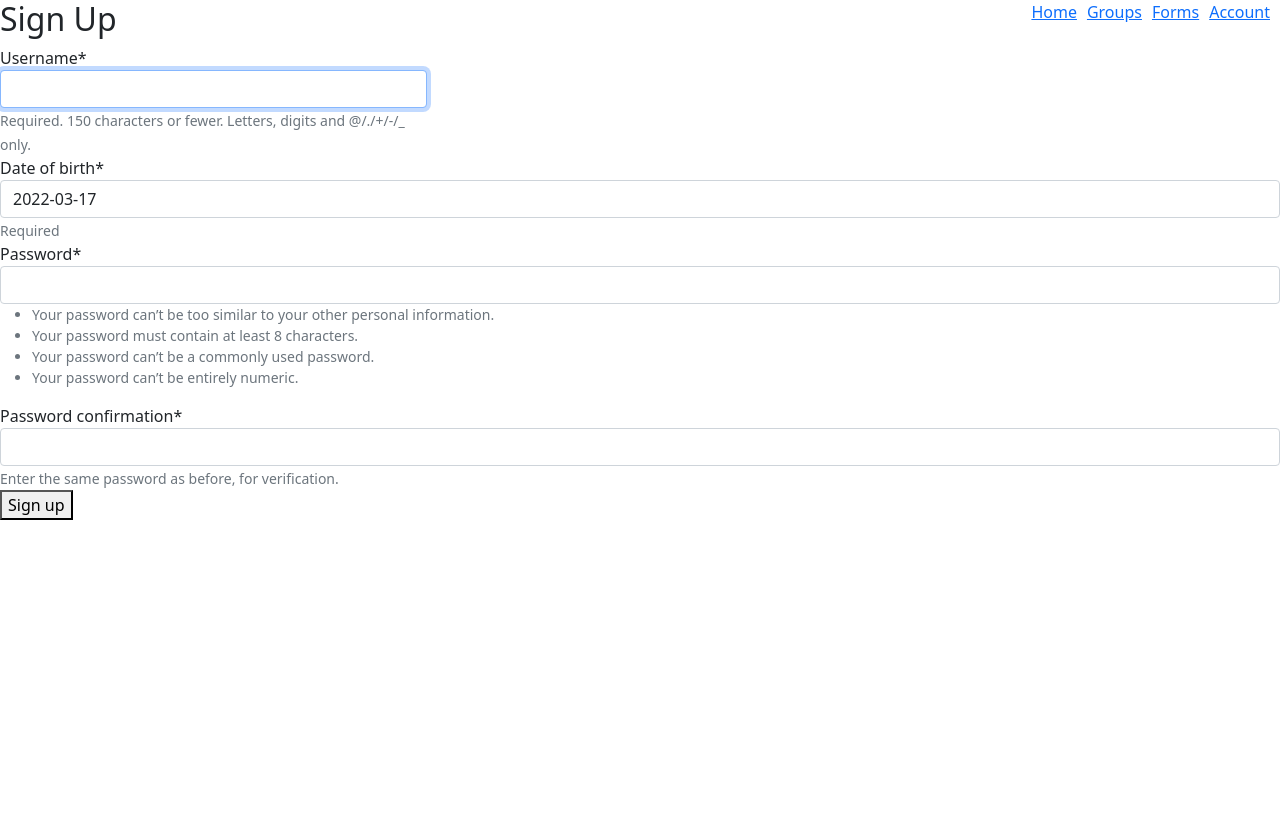
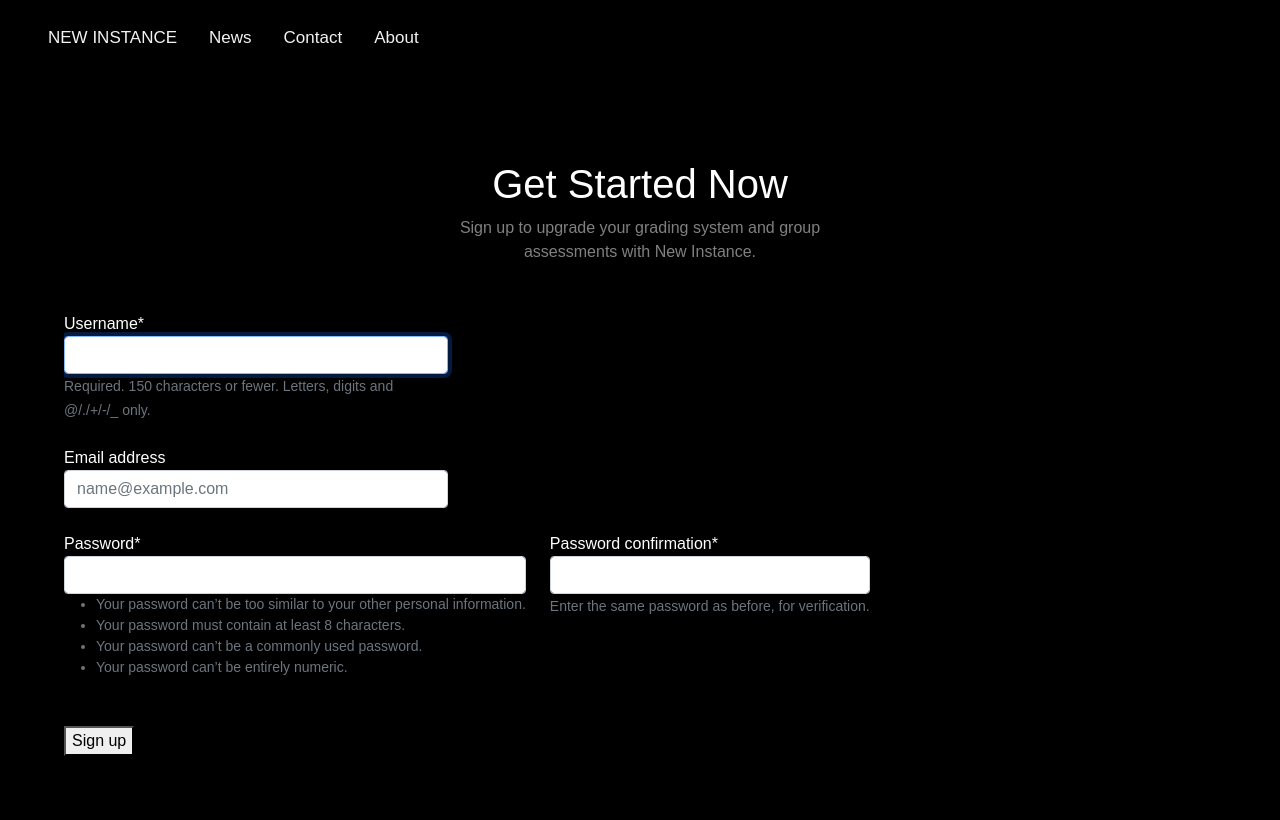
Before and after one commit to leenaaahmed/newinstance, a Django app: page /signup/ in a window 1280 px wide. Before the commit the page ends 520 px from the top, so only its background shows below. Run offline with Django 4.2, Linux system fonts and the light colour scheme; some libraries are stand-ins or nearby versions.

Commit message:
signup styling

```diff
--- a/peerAssessment/peerAssessmentApp/templates/base.html
+++ b/peerAssessment/peerAssessmentApp/templates/base.html
@@ -2,8 +2,8 @@
 <html lang="en">
 <head>
     <link href="https://cdn.jsdelivr.net/npm/bootstrap@5.1.3/dist/css/bootstrap.min.css" rel="stylesheet" integrity="sha384-1BmE4kWBq78iYhFldvKuhfTAU6auU8tT94WrHftjDbrCEXSU1oBoqyl2QvZ6jIW3" crossorigin="anonymous">
+    <link rel="stylesheet" href="https://cdnjs.cloudflare.com/ajax/libs/font-awesome/4.7.0/css/font-awesome.min.css">
     <meta charset="UTF-8">
-    <link rel="stylesheet" href="templates/styling.css">
     <title>Peer Assessment</title>
 </head>
 <body>
--- a/peerAssessment/peerAssessmentApp/templates/signup.html
+++ b/peerAssessment/peerAssessmentApp/templates/signup.html
@@ -4,14 +4,165 @@
 
 {% block content %}
 
-<ul style="list-style: none; display: inline-flex; float: right">
-    <li><a href="default.asp" style="padding-right:10px;">Home</a></li>
-    <li><a href="news.asp" style="padding-right:10px;">Groups</a></li>
-    <li><a href="contact.asp" style="padding-right:10px;">Forms</a></li>
-    <li><a href="about.asp" style="padding-right:10px;">Account</a></li>
-</ul>
+<head>
+    <style>
+    * {
+        box-sizing: border-box;
+        font-family: Arial, Helvetica, sans-serif;
+    }
 
-<h2 class="heading">Sign Up</h2>
+    @font-face {
+        font-family: carmen-sans;
+        src: url(./regularfont.otf)
+    }
+
+    .h1 h2 h3 h4{
+        color: white;
+    }
+
+    #navbar{
+        width: 100%;
+        height: 10vh;
+        background-color: black;
+        padding-top: 0.7em;
+        padding-left: 2em;
+    }
+
+    .navlist{
+        width: 100;
+        overflow: hidden;
+    }
+
+    .navlist a{
+        float: left;
+        display: block;
+        color: #f2f2f2;
+        text-align: center;
+        padding: 14px 16px;
+        text-decoration: none;
+        font-size: 17px;
+    }
+
+    .navlist a:hover {
+        color: red;
+    }
+
+    .navlist a.active {
+        color: red;
+    }
+
+    .navlist .icon {
+         display: none;
+    }
+
+    .logo{
+        position: relative;
+    }
+
+    #home-desc{
+        width: 100%;
+        height: auto;
+        background-color: black;
+        color: gray;
+        text-align: center;
+        padding-top: 5em;
+        padding-bottom: 2em;
+    }
+
+    #home-desc h1{
+        color:white;
+    }
+
+    #signup{
+        position: relative;
+        width: 100%;
+        height: auto;
+        padding-left: 4em;
+        padding-right: 4em;
+        padding-bottom: 4em;
+        background-color: black;
+        color: white;
+    }
+
+    .signup-container{
+        position: relative;
+        width: 100%;
+        height: 100%;
+        display: table;
+        content: "";
+    }
+
+    .left{
+        float: left;
+        background-color: black;
+        color: white;
+        width: 100%;
+        height: 100%;
+        overflow: hidden;
+    }
+
+    .left h2{
+        margin-bottom: 1em;
+    }
+
+    .form-group{
+        margin-bottom: 1.5em;
+    }
+
+    .right{
+        display: none;
+        background-color: white;
+        float: right;
+        width: 33%;
+    }
+
+    @media screen and (max-width: 600px) {
+        .navlist a:not(:first-child) {display: none;}
+        .navlist a.icon {
+        float: right;
+        display: block;
+    }
+    }
+
+    @media screen and (max-width: 600px) {
+        .navlist.responsive {position: relative;}
+        .navlist.responsive .icon {
+        position: absolute;
+        right: 0;
+        top: 0;
+    }
+
+        .navlist.responsive a {
+            float: none;
+            display: block;
+            text-align: left;
+        }
+    }
+  </style>
+
+  </head>
+
+<section id = navbar>
+    <div class="navlist" id="mynav">
+        <a class="logo" href="#home" class="active">NEW INSTANCE</a>
+        <a href="#news">News</a>
+        <a href="#contact">Contact</a>
+        <a href="#about">About</a>
+        <a href="javascript:void(0);" class="icon" onclick="myFunction()">
+            <i class="fa fa-bars"></i>
+        </a>
+    </div>
+</section>
+
+<section id = home-desc>
+    <h1>Get Started Now</h1>
+    <p>Sign up to upgrade your grading system and group <br> assessments
+        with New Instance.</p>
+</section>
+
+<section id = signup>
+    <div class="signup-container">
+        <div class="left">
             <form method="POST">
                 {% csrf_token %}
                 <div class="form-row col-4">
@@ -20,24 +171,44 @@
                     </div>
                 </div>
 
-    <div class="form-row">
+                <div class="form-row col-4">
                     <div class="form-group">
-            {{ form.date_of_birth|as_crispy_field }}
+                        <label for="password">Email address</label>
+                        <input type="email" class="form-control" id="exampleFormControlInput1" placeholder="name@example.com">
                     </div>
                 </div>
 
-    <div class="form-row">
-        <div class="form-group">
+                <div class="form-row" style="display: inline-flex;">
+                    <div class="form-group" style="margin-right: 1.5em;">
                         {{ form.password1|as_crispy_field }}
                     </div>
-    </div>
-
-    <div class="form-row">
                      <div class="form-group">
                         {{ form.password2|as_crispy_field }}
                     </div>
                 </div>
+
+                <div class="form-row col-4">
+
+                </div>
                 <button type="submit">Sign up</button>
             </form>
+        </div>
+        <div class="right">
+
+        </div>
+    </div>
+
+</section>
+
+<script>
+    function myFunction() {
+      var x = document.getElementById("mynav");
+      if (x.className === "navlist") {
+        x.className += " responsive";
+      } else {
+        x.className = "navlist";
+      }
+    }
+</script>
 
 {% endblock %}
```
Also changed, not shown: peerAssessment/peerAssessmentApp/templates/registration/login.html (deleted, +0 -14 lines), peerAssessment/peerAssessmentApp/templates/carmen-sans-font/Carmen Sans Bold.otf (added), peerAssessment/peerAssessmentApp/templates/carmen-sans-font/Carmen Sans ExtraBold.otf (added), peerAssessment/peerAssessmentApp/templates/carmen-sans-font/Carmen Sans Heavy.otf (added), peerAssessment/peerAssessmentApp/templates/carmen-sans-font/Carmen Sans Light.otf (added), peerAssessment/peerAssessmentApp/templates/carmen-sans-font/Carmen Sans Medium.otf (added), peerAssessment/peerAssessmentApp/templates/carmen-sans-font/Carmen Sans SemiBold.otf (added), peerAssessment/peerAssessmentApp/templates/carmen-sans-font/Carmen Sans Thin.otf (added), peerAssessment/peerAssessmentApp/templates/carmen-sans-font/Carmen Sans UltraLight.otf (added), peerAssessment/peerAssessmentApp/templates/carmen-sans-font/regularfont.otf (added). Lines whose indentation alone changed are shown as unchanged.
